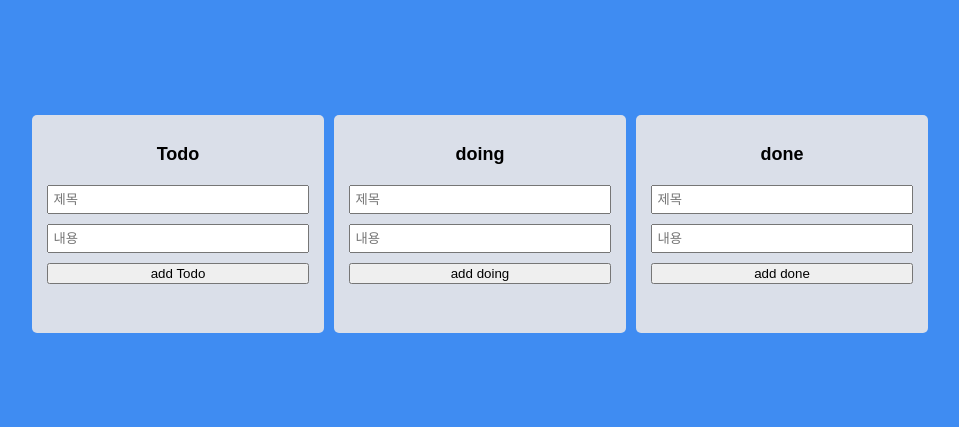
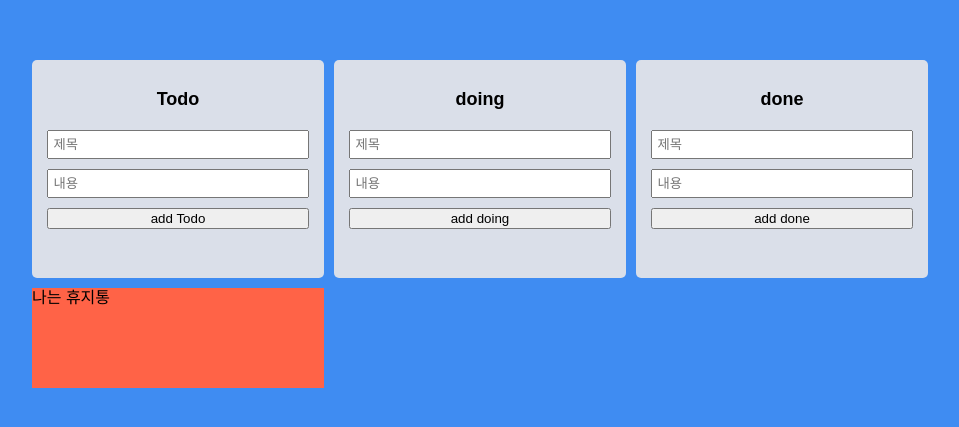
Before and after one commit to Namyunha/Trello, a React (Create React App) app: page / in a window 1280 px wide. Shown: the part 181-608 px from the top of the page, without its empty margins (160-1119 px from the left). Built offline with nearby package versions, Linux system fonts and the light colour scheme.

Commit message:
'trashCan'

```diff
--- a/package.json
+++ b/package.json
@@ -13,12 +13,13 @@
     "@types/react-dom": "^18.0.0",
     "@types/redux-persist": "^4.3.1",
     "@types/uuid": "^9.0.8",
+    "global": "^4.4.0",
     "react": "^18.2.0",
     "react-beautiful-dnd": "^13.1.1",
     "react-dom": "^18.2.0",
     "react-hook-form": "^7.51.2",
     "react-redux": "^9.1.0",
-    "react-scripts": "5.0.1",
+    "react-scripts": "^5.0.1",
     "redux-persist": "^6.0.0",
     "styled-components": "^6.1.8",
     "typescript": "^4.4.2",
--- a/src/App.tsx
+++ b/src/App.tsx
@@ -21,9 +21,13 @@ import Board from './components/Board';
 import
 {
   setSameTodos,
-  setCrossTodos
+  setCrossTodos,
+  trashTodo
 } from './features/todo/todosSlice';
 
+import styled from 'styled-components';
+
+import { Droppable } from 'react-beautiful-dnd';
 function App() {
   const todos = useAppSelector((state) => state.todosReducer);
   const dispatch = useAppDispatch();
@@ -31,6 +35,11 @@ function App() {
     let {destination, source} = info;
 
     if(!destination) return;
+
+    if(destination?.droppableId === "TrashCan"){
+      dispatch(trashTodo(source));
+      return ;
+    }
 
     if(destination?.droppableId === source.droppableId) {
       dispatch(setSameTodos({ todos, source, destination }))
@@ -45,9 +54,22 @@ function App() {
       <Wrapper>
         <Boards>
           {Object.keys(todos).map(boardId => <Board key={boardId} boardId={boardId} toDos={todos[boardId]} />)}
+          <Droppable droppableId="TrashCan">
+            {(magic, info) => (
+              <TrashCan ref={magic.innerRef} {...magic.droppableProps}>
+                나는 휴지통
+              </TrashCan>
+            )}
+          </Droppable>
         </Boards>
       </Wrapper>
   </DragDropContext>
 }
 
+const TrashCan = styled.div`
+  height: 100px;
+  background-color: tomato; /* backgroundColor 대신 background-color 사용 */
+`;
+
+
 export default App;
--- a/src/features/todo/todosSlice.ts
+++ b/src/features/todo/todosSlice.ts
@@ -36,6 +36,17 @@ const todosSlice = createSlice({
                 [boardId] : todos.filter(todo => todo.id !== toDoId)
             }
         },
+        trashTodo: (state, action) => {
+            const {index, droppableId:boardId} = action.payload;
+            let todos = current(state[boardId]);
+            console.log( todos.filter((item, i) => i !== index) );
+
+            console.log("index = ", index," /  id = ", boardId);
+            return {
+                ...state,
+                [boardId] : todos.filter((item, i) => i !== index)
+            }
+        },
         setSameTodos: (state, action)  => {
             const { todos,
                     source: {droppableId, index: sourceIndex},
@@ -65,5 +76,5 @@ const todosSlice = createSlice({
     }
 })
 
-export const { setSameTodos, setCrossTodos, addTodo, deleteTodo } = todosSlice.actions
+export const { setSameTodos, setCrossTodos, addTodo, deleteTodo, trashTodo } = todosSlice.actions
 export default todosSlice.reducer
```
Also changed, not shown: 1 other file (tests, documents, lock files or other folders).
